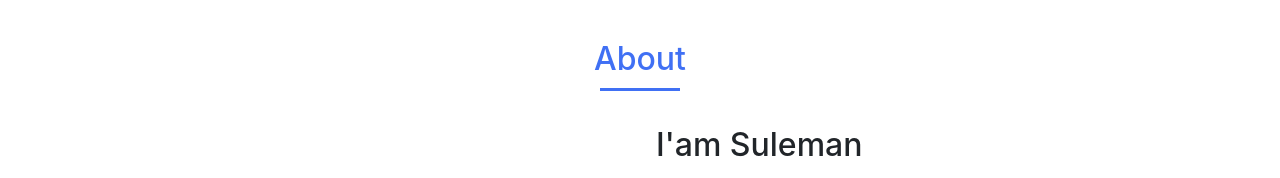
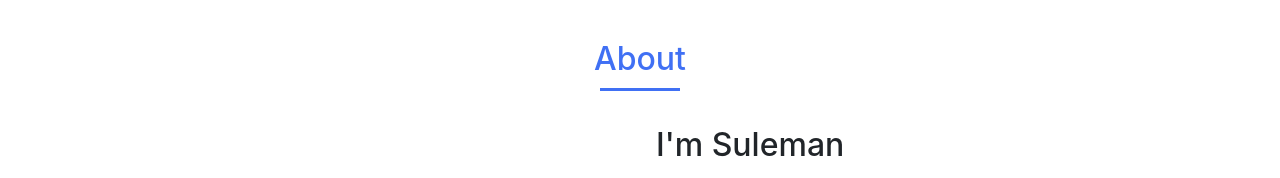
Before and after one commit to fsuleman2/portfolio_sul, a plain HTML site: page index.html in a window 1280 px wide. Shown: the part 840-1018 px from the top of the page. Drawn offline with nearby package versions, Linux system fonts and the light colour scheme.

Commit message:
paragraph changed

```diff
--- a/index.html
+++ b/index.html
@@ -67,7 +67,7 @@
                     </div>
 
                     <div>
-                        <h2 class="about__subtitle">I'am Suleman</h2>
+                        <h2 class="about__subtitle">I'm Suleman</h2>
                         <p class="about__text">A junior software Developer, Holding an Bachelor's Degree in Computer Science, Proficient in Front-end and other technologies. Willing to work for an organisation which provide me an opportunity to showcase my skills.</p>
                     </div>
                 </div>
```
